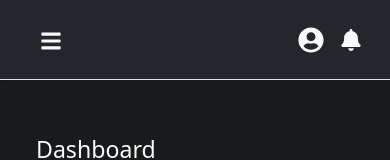
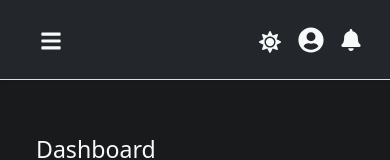
Before and after one commit to SantiTorija/admin_lavajato, a React (Vite) app: page / in a window 390 px wide. Shown: the top 160 px of the page. Built offline with nearby package versions, Linux system fonts and the light colour scheme.

Commit message:
Update Layout.jsx

```diff
--- a/src/components/Layout.jsx
+++ b/src/components/Layout.jsx
@@ -1,11 +1,20 @@
 import { Outlet } from "react-router-dom";
 import Sidebar from "./Sidebar";
 import { Navbar, Container, Button } from "react-bootstrap";
-import { FaBell, FaUserCircle, FaInfoCircle, FaBars } from "react-icons/fa";
+import {
+  FaBell,
+  FaUserCircle,
+  FaInfoCircle,
+  FaBars,
+  FaSun,
+  FaMoon,
+} from "react-icons/fa";
 import { useState } from "react";
+import { useTheme } from "../context/ThemeContext";
 
 const Layout = () => {
   const [sidebarOpen, setSidebarOpen] = useState(false);
+  const { theme, toggleTheme } = useTheme();
 
   // Detectar si es móvil
   const isMobile = typeof window !== "undefined" && window.innerWidth < 992;
@@ -58,6 +67,16 @@ const Layout = () => {
               <FaBars size={22} />
             </Button>
             <div className="d-flex align-items-center gap-3 ms-auto">
+              {/* Botón de tema solo en mobile */}
+              <Button
+                variant="link"
+                className="d-lg-none p-0"
+                style={{ color: "var(--color-text)", fontSize: 22 }}
+                onClick={toggleTheme}
+                aria-label="Cambiar tema"
+              >
+                {theme === "dark" ? <FaSun /> : <FaMoon />}
+              </Button>
               <FaUserCircle
                 size={26}
                 style={{ cursor: "pointer", color: "var(--color-text)" }}
```
